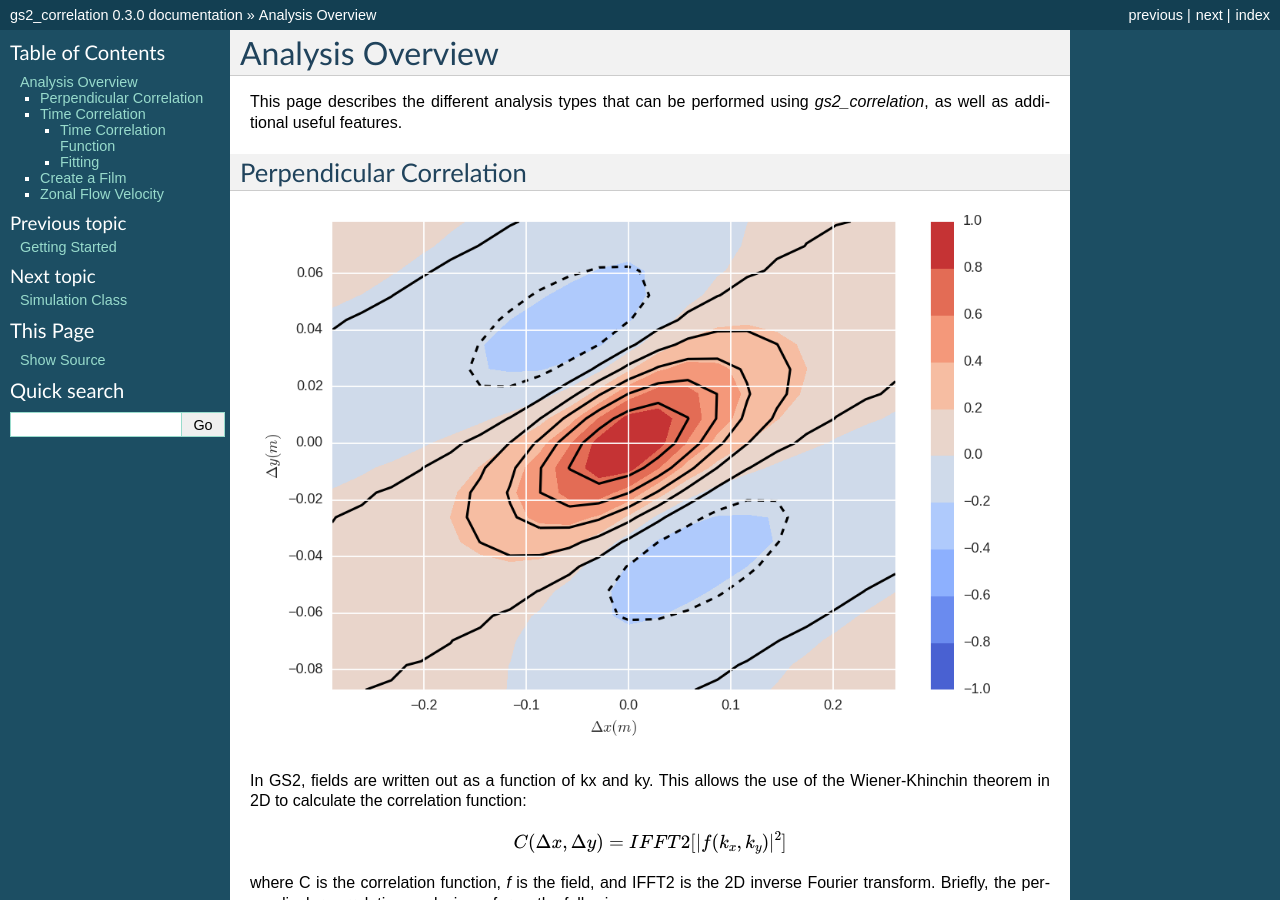
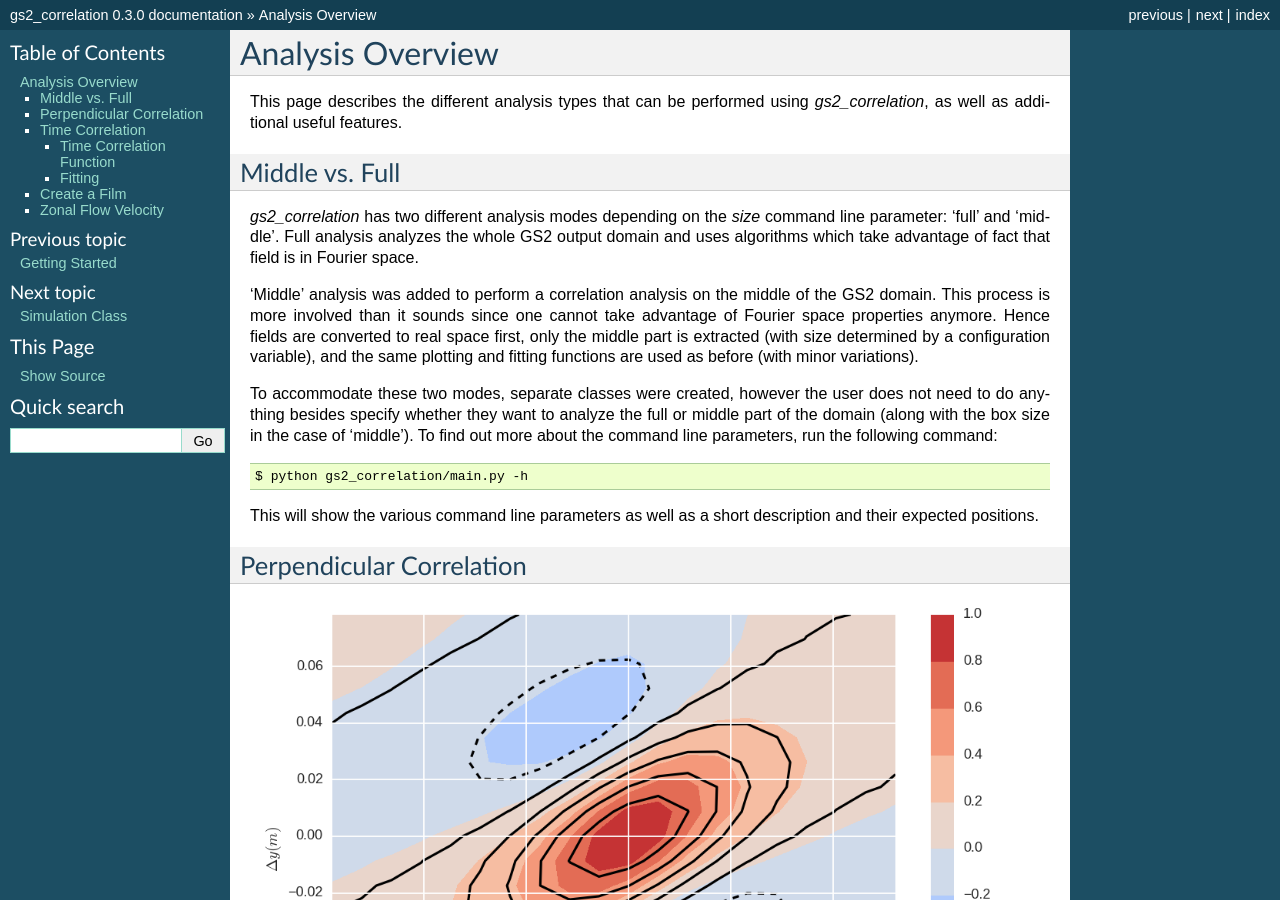
Before and after one commit to ferdinandvanwyk/gs2_correlation, a Sphinx documentation site: the page built from doc/source/analysis_overview.rst, in a window 1280 px wide and 900 px high. Built offline with Sphinx 7.4.7, drawn with Linux system fonts in a browser that asks for light colours; formulas are drawn with MathJax 3.

Commit message:
update docs to explain full/middle

```diff
--- a/doc/source/analysis_overview.rst
+++ b/doc/source/analysis_overview.rst
@@ -3,6 +3,34 @@ Analysis Overview
 
 This page describes the different analysis types that can be performed using
 `gs2_correlation`, as well as additional useful features.
+
+Middle vs. Full
+---------------
+
+`gs2_correlation` has two different analysis modes depending on the `size`
+command line parameter: 'full' and 'middle'. Full analysis analyzes the whole
+GS2 output domain and uses algorithms which take advantage of fact that field
+is in Fourier space.
+
+'Middle' analysis was added to perform a correlation analysis on the middle of
+the GS2 domain. This process is more involved than it sounds since one cannot
+take advantage of Fourier space properties anymore. Hence fields are converted
+to real space first, only the middle part is extracted (with size determined by
+a configuration variable), and the same plotting and fitting functions are used
+as before (with minor variations).
+
+To accommodate these two modes, separate classes were created, however the user
+does not need to do anything besides specify whether they want to analyze the
+full or middle part of the domain (along with the box size in the case of
+'middle'). To find out more about the command line parameters, run the following
+command:
+
+.. code:: bash
+
+   $ python gs2_correlation/main.py -h
+
+This will show the various command line parameters as well as a short
+description and their expected positions.
 
 Perpendicular Correlation
 -------------------------
```
